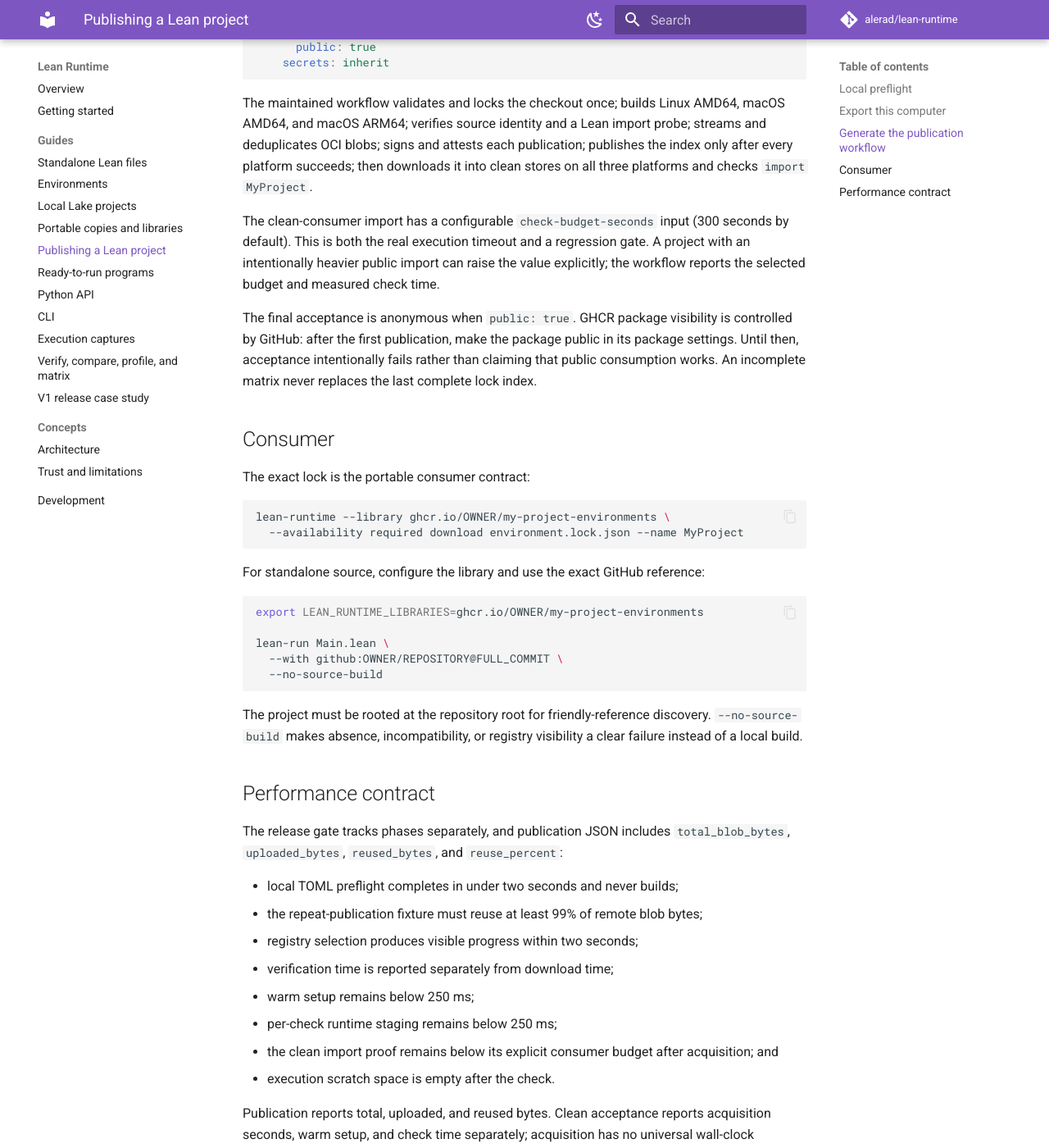
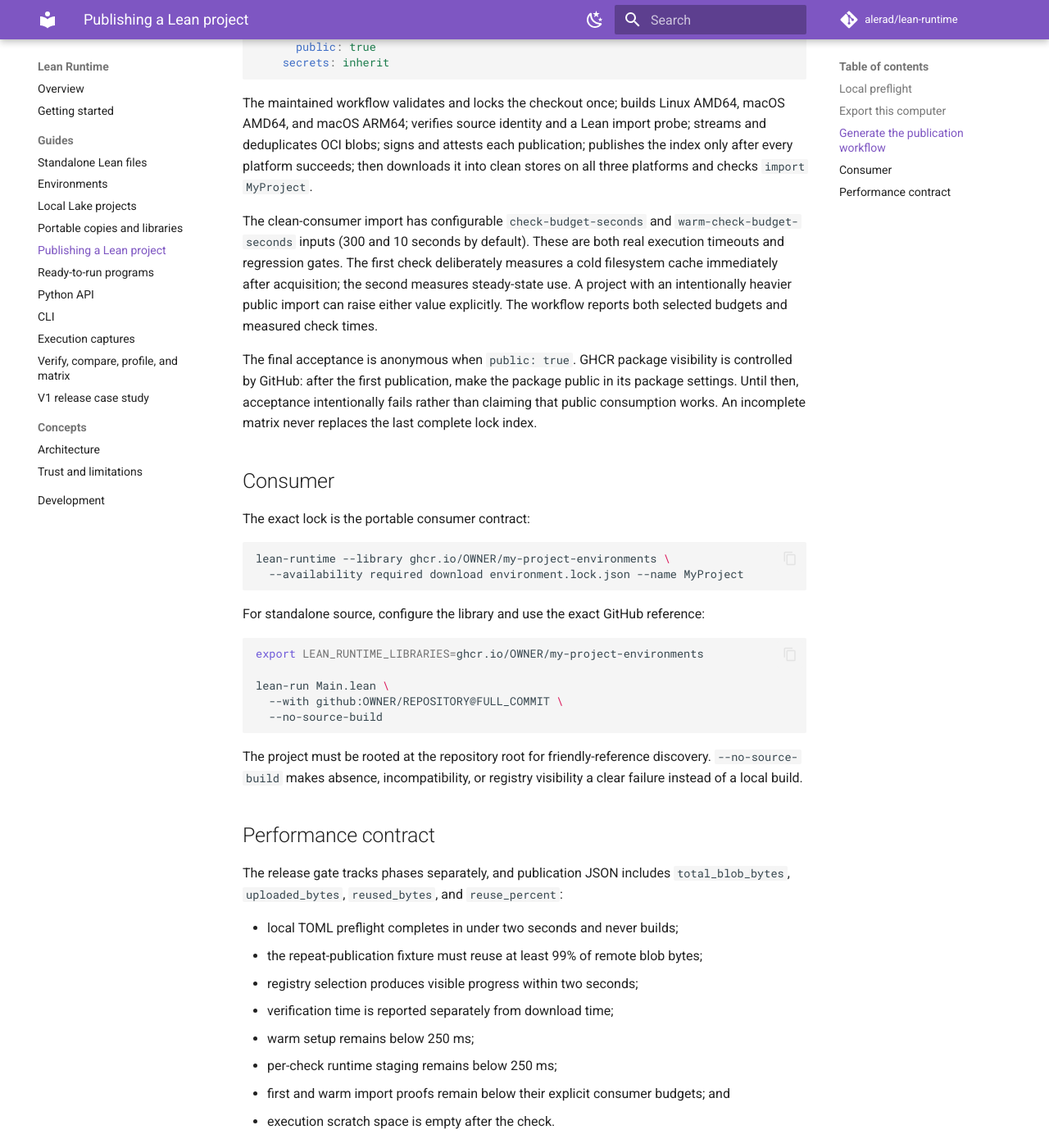
Before and after one commit to alerad/lean-runtime, an MkDocs documentation site: the page built from docs/project-publishing.md, in a window 1280 px wide and 1400 px high, scrolled down 1878 px. Shown: the whole window at 82% size. Built offline with MkDocs 1.6.1 and Material for MkDocs 9.7.7, drawn with Linux system fonts in a browser that asks for light colours; comment, search, counter and statistics services are not loaded.

Commit message:
Measure cold and warm project checks separately

```diff
--- a/docs/project-publishing.md
+++ b/docs/project-publishing.md
@@ -94,10 +94,13 @@ probe; streams and deduplicates OCI blobs; signs and attests each publication;
 publishes the index only after every platform succeeds; then downloads it into
 clean stores on all three platforms and checks `import MyProject`.
 
-The clean-consumer import has a configurable `check-budget-seconds` input (300
-seconds by default). This is both the real execution timeout and a regression
-gate. A project with an intentionally heavier public import can raise the value
-explicitly; the workflow reports the selected budget and measured check time.
+The clean-consumer import has configurable `check-budget-seconds` and
+`warm-check-budget-seconds` inputs (300 and 10 seconds by default). These are
+both real execution timeouts and regression gates. The first check deliberately
+measures a cold filesystem cache immediately after acquisition; the second
+measures steady-state use. A project with an intentionally heavier public import
+can raise either value explicitly. The workflow reports both selected budgets
+and measured check times.
 
 The final acceptance is anonymous when `public: true`. GHCR package visibility
 is controlled by GitHub: after the first publication, make the package public
@@ -139,7 +142,7 @@ The release gate tracks phases separately, and publication JSON includes
 - verification time is reported separately from download time;
 - warm setup remains below 250 ms;
 - per-check runtime staging remains below 250 ms;
-- the clean import proof remains below its explicit consumer budget after acquisition; and
+- first and warm import proofs remain below their explicit consumer budgets; and
 - execution scratch space is empty after the check.
 
 Publication reports total, uploaded, and reused bytes. Clean acceptance reports
```
Also changed, not shown: 1 other file.
